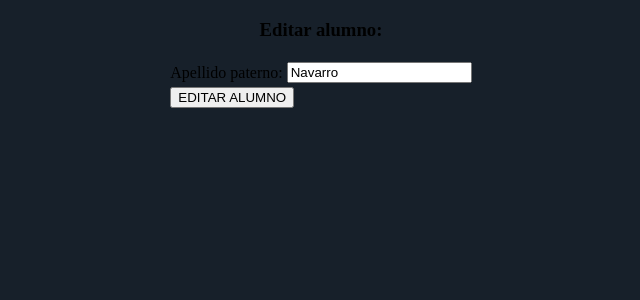
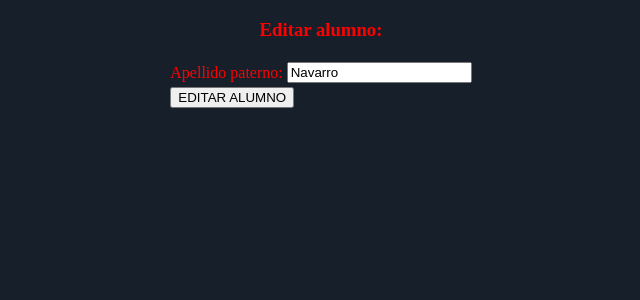
Before and after one commit to Emo-Chu/listas-master, a PHP site: page /editar.php?id=3 in a window 1280 px wide. Shown: the top 300 px of the page, without its empty margins (319-959 px from the left). Run offline with PHP 8.4, Linux system fonts and the light colour scheme; a user stored in the database is signed in; data comes from the database, SQL or seed files in the repository.

Commit message:
editando colores

```diff
--- a/editar.css
+++ b/editar.css
@@ -1,3 +1,4 @@
 body{
     background: #17202A;
+    color: red;
 }
```
